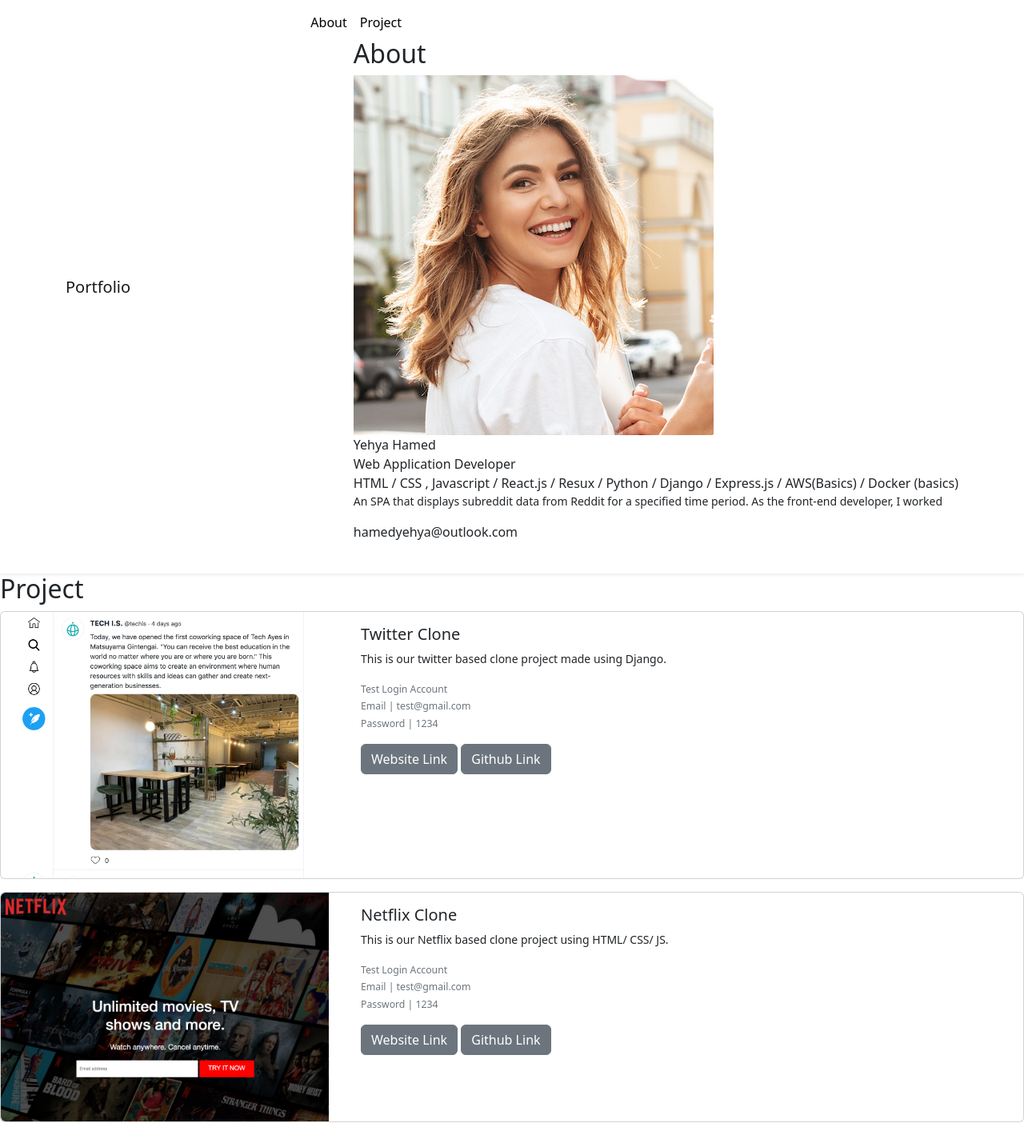
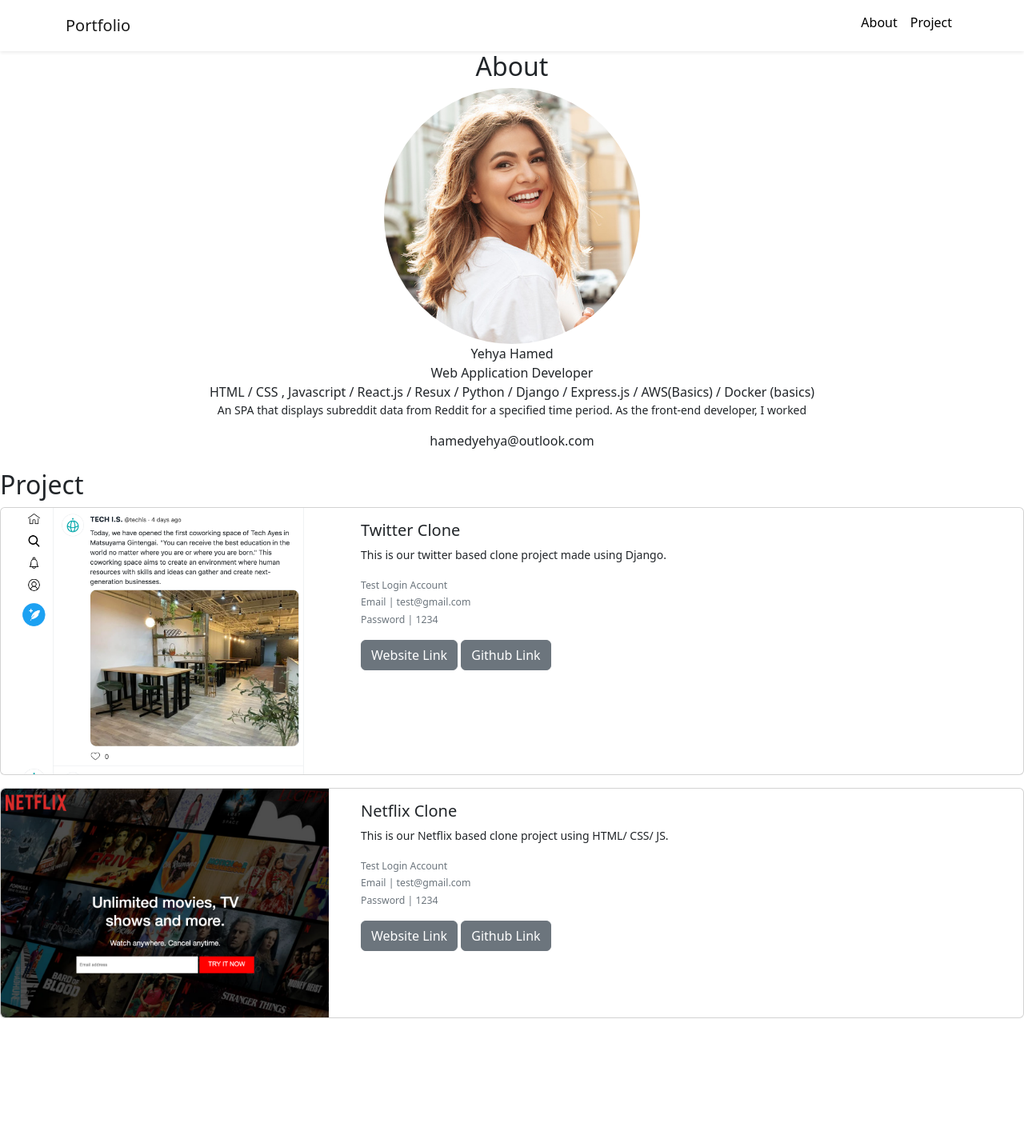
Before and after one commit to jPraiser23/Portfolio, a PHP site: page / in a window 1280 px wide. Shown: the whole page at 80% size. After the commit the page ends 1273 px from the top, so only its background shows below. Run offline with PHP 8.4, Linux system fonts and the light colour scheme.

Commit message:
Updated a few bugs

```diff
--- a/index.html
+++ b/index.html
@@ -1,19 +1,22 @@
 <!DOCTYPE html>
 <html lang="en">
   <head>
-    <meta charset="utf-8">
-    <meta name="viewport" content="width=device-width, initial-scale=1">
-    <link rel="icon" type="image/png" href="img/techis-logo.png">
+    <meta charset="utf-8" />
+    <meta name="viewport" content="width=device-width, initial-scale=1" />
+    <link rel="icon" type="image/png" href="img/techis-logo.png" />
     <title>Bootstrap demo</title>
-    <link rel="stylesheet" href="style.css">
-    <link href="https://cdn.jsdelivr.net/npm/bootstrap@5.2.0/dist/css/bootstrap.min.css" rel="stylesheet" integrity="sha384-gH2yIJqKdNHPEq0n4Mqa/HGKIhSkIHeL5AyhkYV8i59U5AR6csBvApHHNl/vI1Bx" crossorigin="anonymous">
+    <link rel="stylesheet" href="style.css" />
+    <link
+      href="https://cdn.jsdelivr.net/npm/bootstrap@5.2.0/dist/css/bootstrap.min.css"
+      rel="stylesheet"
+      integrity="sha384-gH2yIJqKdNHPEq0n4Mqa/HGKIhSkIHeL5AyhkYV8i59U5AR6csBvApHHNl/vI1Bx"
+      crossorigin="anonymous"
+    />
   </head>
   <body>
     <nav class="navbar navbar-expand-lg navbar-light shadow-sm">
       <div class="container">
-            <a
-                class="navbar-brand title-icon"
-                href=""
+        <a class="navbar-brand title-icon" href="" target="_blank"
           ><span class="font-primary">P</span>ortfolio</a
         >
         <button
--- a/style.css
+++ b/style.css
@@ -37,3 +37,11 @@
 #project .card-title{
     font-weight: 100;
 }
+
+#about img {
+    border-radius: 50%;
+    width: 25%;
+}
+#about {
+    text-align: center;
+}
```
Also changed, not shown: other parts of index.html (+66 -31 lines). Lines whose indentation alone changed are shown as unchanged.
